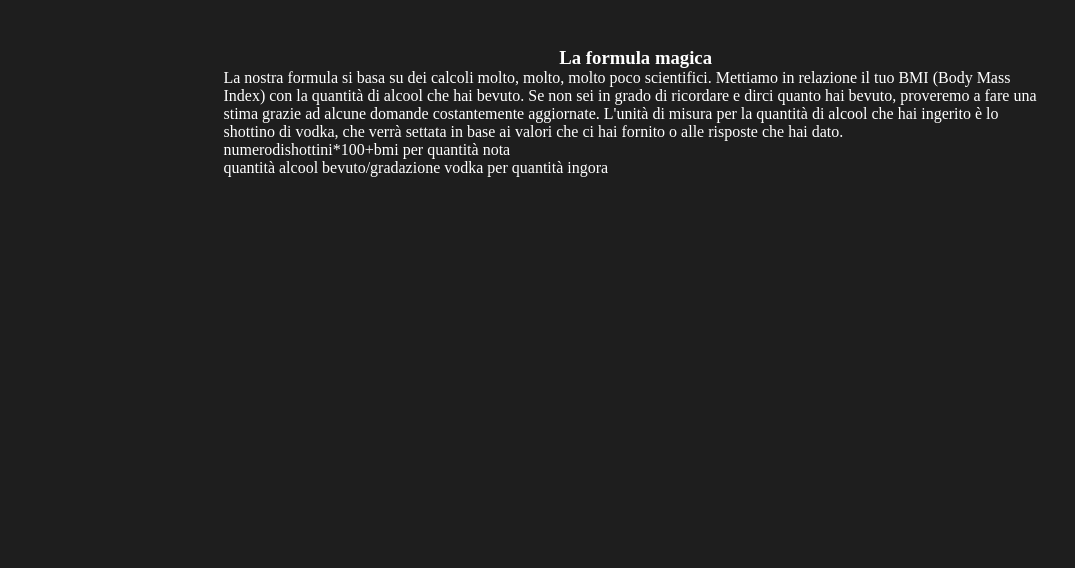
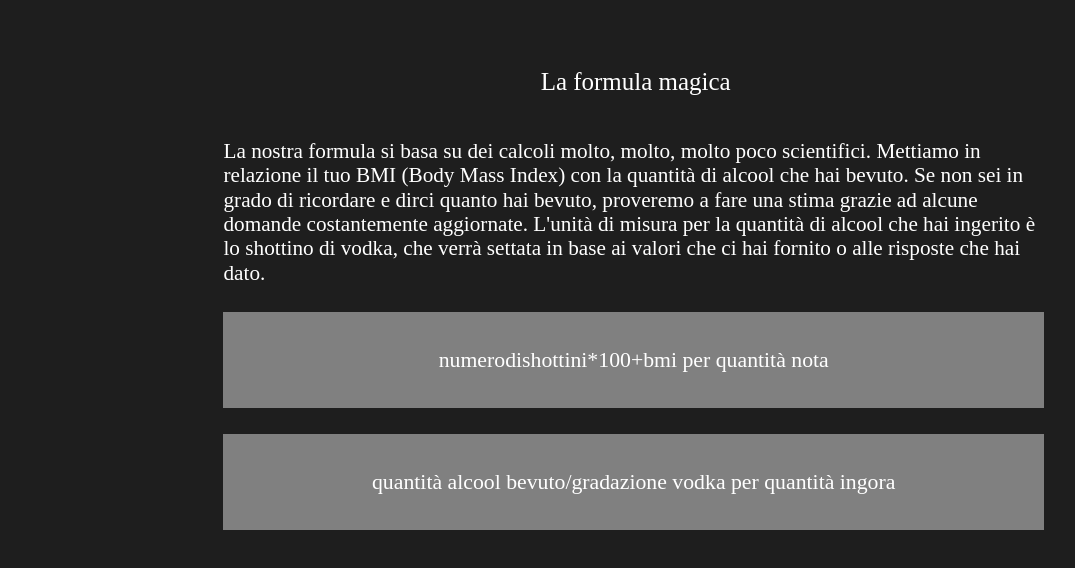
Before and after one commit to beef-e/HowDrunkYouAre.com, a plain HTML site: page infoFormula.html in a window 1280 px wide. Shown: the part 110-678 px from the top of the page, without its empty margins (4-1079 px from the left). Drawn offline with Linux system fonts and the light colour scheme; a web font is replaced by a local one.

Commit message:
Minor corrections and tips page introduced

```diff
--- a/infoFormula.html
+++ b/infoFormula.html
@@ -34,10 +34,10 @@
 			<div class="col42G">
 				<div class="col4">
 					<div class="col2 centerAligned">
-						<h3 class="whiteText">La formula magica</h3>
+						<span class="whiteText Minititle">La formula magica</span>
 					</div>
 
-					<section class="whiteText">
+					<section class="whiteText mainText">
 						La nostra formula si basa su dei calcoli molto, molto, molto poco scientifici.
 						Mettiamo in relazione il tuo BMI (Body Mass Index) con la quantità di alcool
 						che hai bevuto. Se non sei in grado di ricordare e dirci quanto hai bevuto,
@@ -45,10 +45,20 @@
 						L'unità di misura per la quantità di alcool che hai ingerito è lo
 						<span>shottino di vodka</span>, che verrà settata in base ai valori che ci hai
 						fornito o alle risposte che hai dato.
+
+						<div class="formulaBg">
+							<span class="formula">numerodishottini*100+bmi per quantità nota</span>
+						</div>
+
+						<div class="formulaBg">
+							<span class="formula"
+								>quantità alcool bevuto/gradazione vodka per quantità ingora</span
+							>
+						</div>
+
 						<br />
-						numerodishottini*100+bmi per quantità nota
+
 						<br />
-						quantità alcool bevuto/gradazione vodka per quantità ingora
 					</section>
 				</div>
 			</div>
--- a/static/css/formulaStyle.css
+++ b/static/css/formulaStyle.css
@@ -1,3 +1,5 @@
+@import url("https://fonts.googleapis.com/css2?family=Abhaya+Libre&display=swap");
+
 * {
 	padding: 0;
 	margin: 0;
@@ -131,3 +133,33 @@ header.flex {
 	transform: rotate(45deg);
 	left: 2px;
 }
+
+span.Minititle {
+	text-decoration: none;
+	font-size: 1.953vw;
+}
+
+section.mainText {
+	margin-top: 5.307vh;
+	font-size: 2.654vh;
+	line-height: 3.052vh;
+}
+
+.col2.centerAligned {
+	margin-top: 2.654vh;
+}
+
+div.formulaBg {
+	display: flex;
+	align-items: center;
+	justify-content: center;
+	background-color: gray;
+	margin: 3.317vh auto;
+	text-align: center;
+	height: 12vh;
+}
+
+span.formula {
+	font-size: 1.702vw;
+	font-family: "Abhaya Libre", "Times New Roman", Times, serif;
+}
--- /dev/null
+++ b/static/css/tips.css
@@ -0,0 +1,74 @@
+* {
+	padding: 0;
+	margin: 0;
+	box-sizing: border-box;
+}
+
+.colonne {
+	width: 100vw;
+}
+
+.col42G {
+	width: 78vw;
+	margin-left: 10.83%;
+	margin-right: 10.83%;
+}
+
+.col4 {
+	width: 64.1vw;
+	margin-left: 8.9%;
+	margin-right: 8.9%;
+}
+
+.col2 {
+	width: 28.9vw;
+	margin-left: 27.7%;
+	margin-right: 27.7%;
+	transition: ease-in-out 210ms;
+}
+
+body {
+	min-width: 100vw;
+	min-height: 100vh;
+	background-color: #1e1e1e;
+}
+
+.flex {
+	display: flex;
+}
+
+.color-red {
+	color: red;
+}
+
+.whiteText {
+	color: #d9d9d9;
+}
+
+.whiteBG {
+	background-color: #cdcccc;
+}
+
+.absolute {
+	position: absolute;
+}
+
+.relative {
+	position: relative;
+}
+
+.bottom {
+	bottom: 0px;
+}
+
+.grassetto {
+	font-weight: 700;
+}
+
+.corsivo {
+	font-style: italic;
+}
+
+.sottile {
+	font-weight: 400;
+}
```
Also changed, not shown: Index.html (+7 -1 lines), suggerimenti.html (added, +38 -0 lines).
